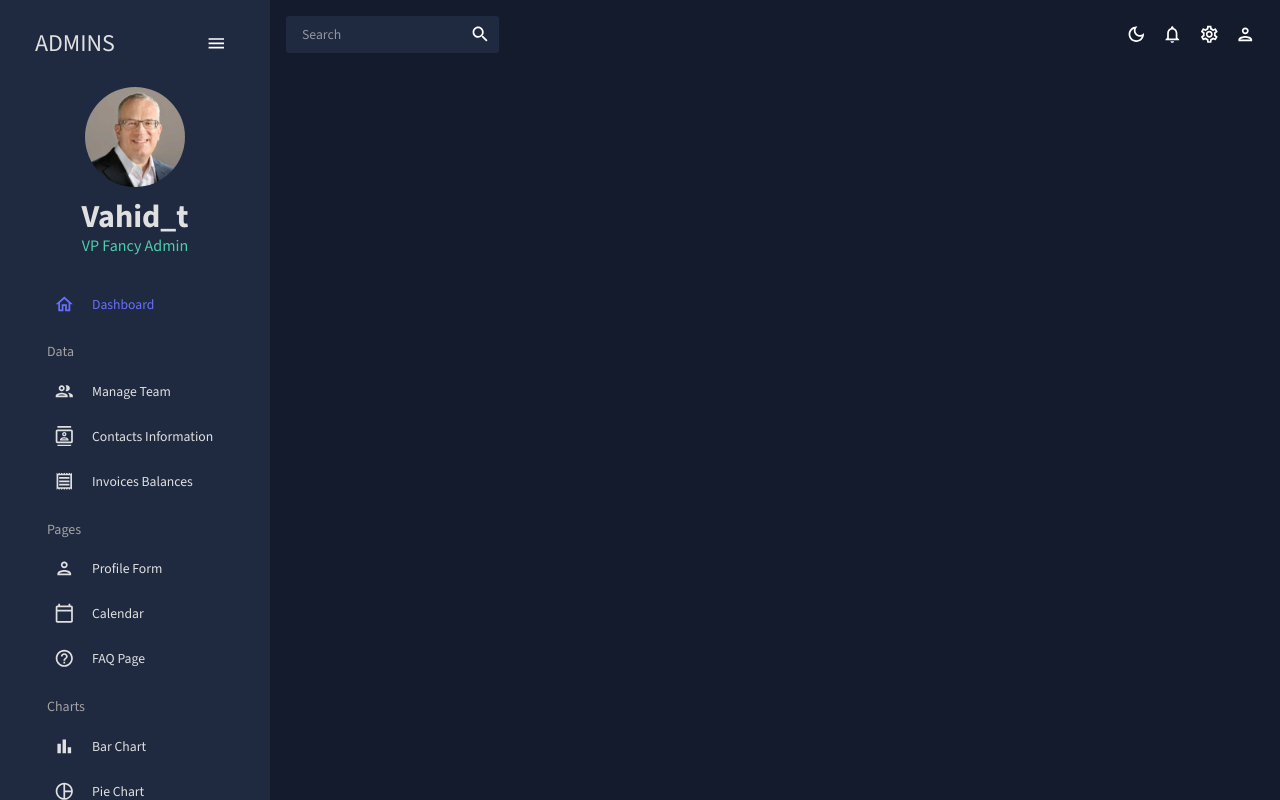
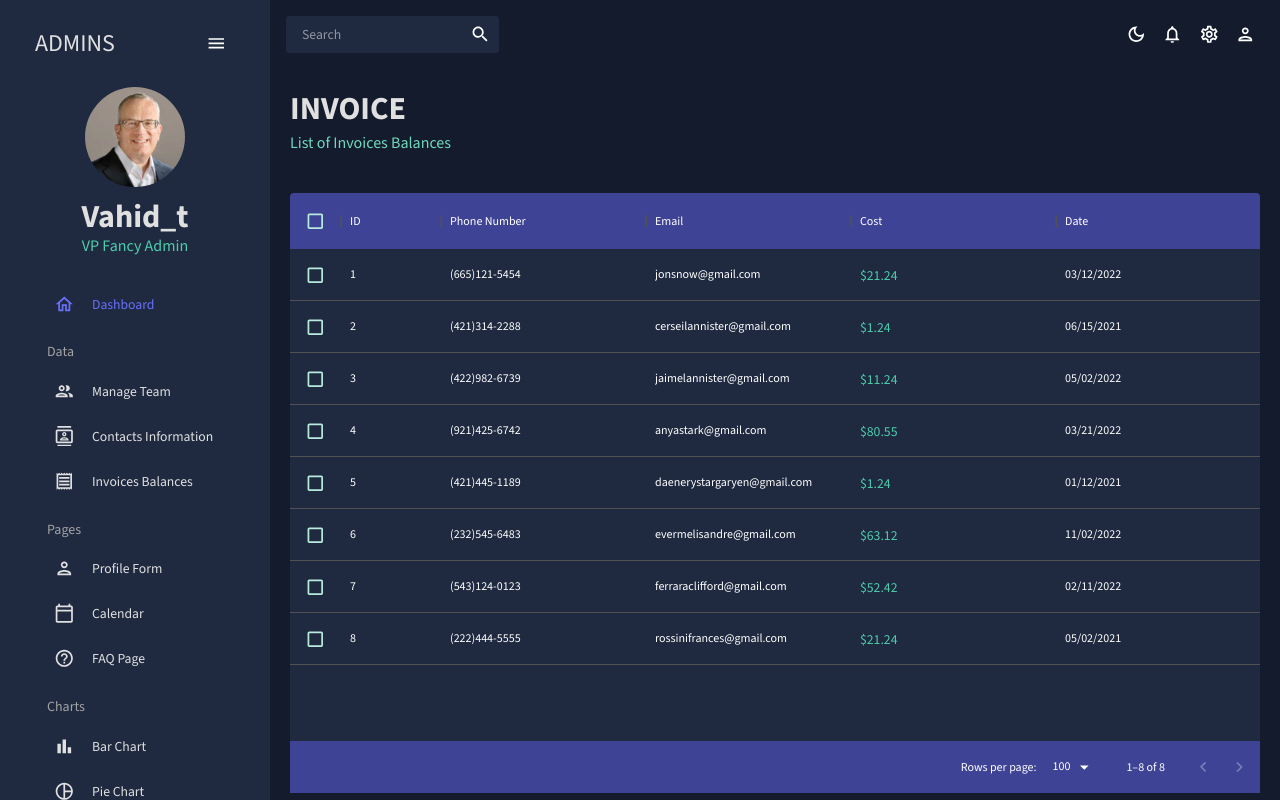
Before and after one commit to VahidTahmasebi/admin-panel-react-material-ui, a React (Create React App) app: page /invoices in a window 1280 px wide. Built offline with nearby package versions, Linux system fonts and the light colour scheme.

Commit message:
Add invoices page

```diff
--- a/src/App.js
+++ b/src/App.js
@@ -8,6 +8,7 @@
 import Dashboard from "./scenes/dashboard";
 import Team from "./scenes/team";
 import Contacts from "./scenes/contacts";
+import Invoices from "./scenes/invoices";
 
 function App() {
   const [theme, colorMode] = useMode();
@@ -24,8 +25,8 @@
               <Route path="/" element={<Dashboard />} />
               <Route path="/team" element={<Team />} />
               <Route path="/contacts" element={<Contacts />} />
-              {/* <Route path="/invoices" element={<Invoices />} />
-              <Route path="/form" element={<Form />} />
+              <Route path="/invoices" element={<Invoices />} />
+              {/* <Route path="/form" element={<Form />} />
               <Route path="/bar" element={<Bar />} />
               <Route path="/pie" element={<Pie />} />
               <Route path="/line" element={<Line />} />
--- /dev/null
+++ b/src/scenes/invoices/index.jsx
@@ -0,0 +1,80 @@
+import { Box, Typography, useTheme } from "@mui/material";
+import { DataGrid } from "@mui/x-data-grid";
+
+import { tokens } from "../../theme";
+
+import { mockDataInvoices } from "../../data/mockData";
+
+import Header from "../../components/Header";
+
+const Invoices = () => {
+  const theme = useTheme();
+  const colors = tokens(theme.palette.mode);
+
+  const columns = [
+    { field: "id", headerName: "ID" },
+    {
+      field: "phone",
+      headerName: "Phone Number",
+      flex: 1,
+    },
+    {
+      field: "email",
+      headerName: "Email",
+      flex: 1,
+    },
+    {
+      field: "cost",
+      headerName: "Cost",
+      flex: 1,
+      renderCell: (params) => (
+        <Typography color={colors.greenAccent[500]}>
+          ${params.row.cost}
+        </Typography>
+      ),
+    },
+    {
+      field: "date",
+      headerName: "Date",
+      flex: 1,
+    },
+  ];
+
+  return (
+    <Box m="20px">
+      <Header title="INVOICE" subtitle="List of Invoices Balances" />
+      <Box
+        height="75vh"
+        m="40px 0 0 0"
+        sx={{
+          "& .MuiDataGrid-root": {
+            border: "none",
+          },
+          "& .MuiDataGrid-cell": {
+            borderBottom: "none",
+          },
+          "& .MuiDataGrid-columnHeaders": {
+            borderBottom: "none",
+            backgroundColor: colors.blueAccent[700],
+          },
+          "& .MuiDataGrid-virtualScroller": {
+            backgroundColor: colors.primary[400],
+          },
+          "& .MuiDataGrid-footerContainer": {
+            borderTop: "none",
+            backgroundColor: colors.blueAccent[700],
+          },
+          "& .name-column--cell": {
+            color: colors.greenAccent[300],
+          },
+          "& .MuiCheckbox-root": {
+            color: `${colors.greenAccent[200]} !important`,
+          },
+        }}>
+        <DataGrid rows={mockDataInvoices} columns={columns} checkboxSelection />
+      </Box>
+    </Box>
+  );
+};
+
+export default Invoices;
```
